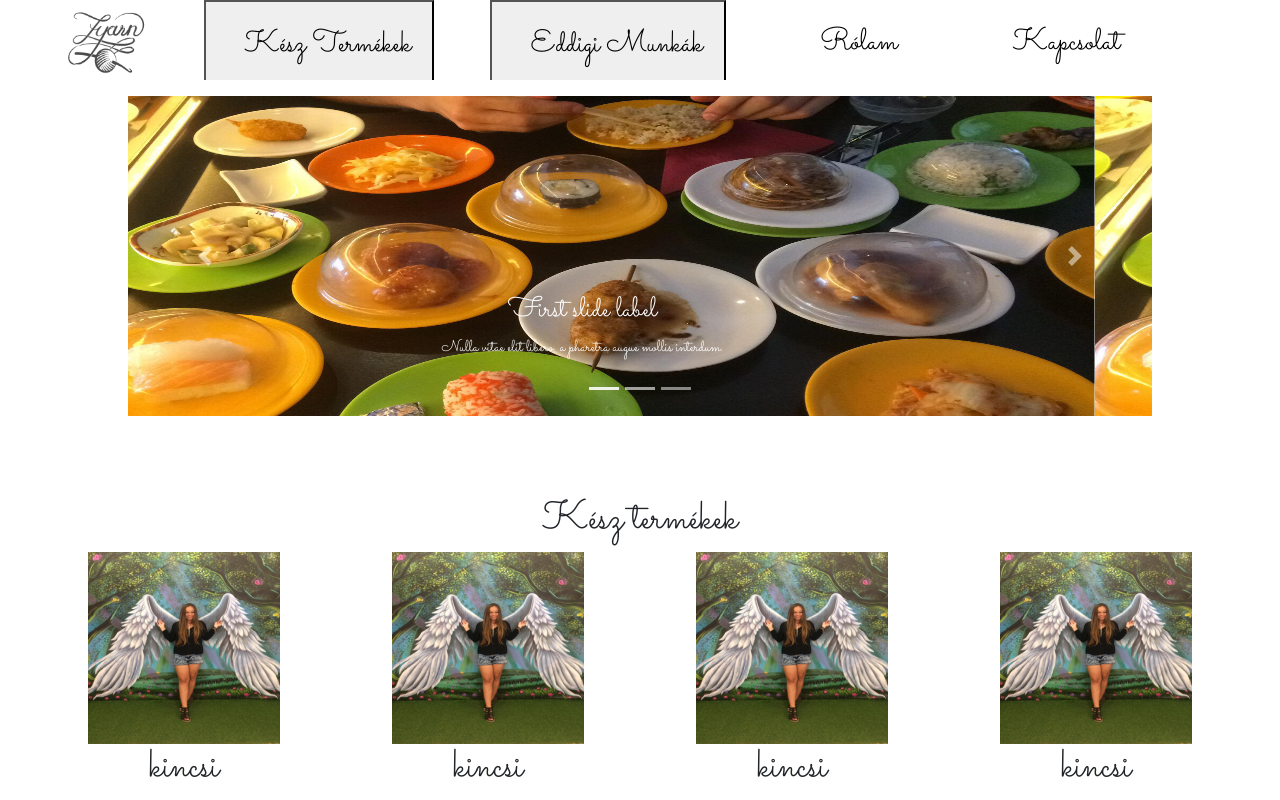
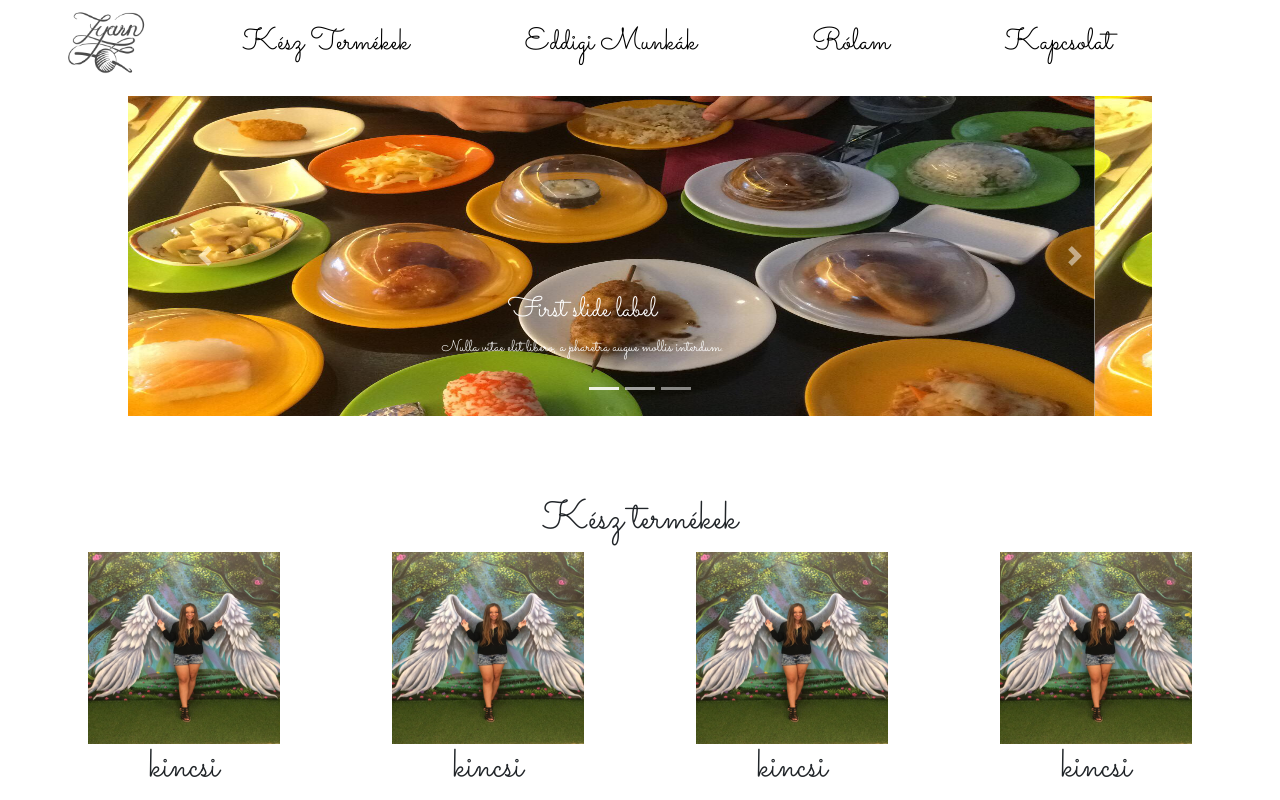
Before and after one commit to steven-trautmann/crochet-react-app, a React (Create React App) app: page / in a window 1280 px wide. Shown: the top 800 px of the page. Built offline with nearby package versions, Linux system fonts and the light colour scheme; no server answers.

Commit message:
desktop navbar style development

```diff
--- a/src/layout/Header.js
+++ b/src/layout/Header.js
@@ -116,25 +116,27 @@ export default function Header() {
     }
   `;
 
-  const Links = {
-    color: "black",
-    float: "left",
-    display: "block",
-    textAlign: "center",
-    marginLeft: "3.5rem",
-    textDecoration: "none",
-    fontSize: "1.9rem",
-    padding: "1.3rem",
-    paddingLeft: "3vw",
-    ":hover": {
-      backgroundColor: "#ddd",
-      color: "gray",
-    },
-    ":active": {
-      backgroundColor: "#2196f3",
-      color: `${currentTheme.color}`,
-    },
-  };
+  // const Links = {
+  //   border: "none",
+  //   backgroundColor: "white",
+  //   color: "black",
+  //   float: "left",
+  //   display: "block",
+  //   textAlign: "center",
+  //   marginLeft: "3.5rem",
+  //   textDecoration: "none",
+  //   fontSize: "1.9rem",
+  //   padding: "1.3rem",
+  //   paddingLeft: "3vw",
+  //   "&:hover": {
+  //     background: "gray",
+  //     color: "red",
+  //   },
+  //   "&:active": {
+  //     backgroundColor: "#2196f3",
+  //     color: `${currentTheme.color}`,
+  //   },
+  // };
 
   const toggleClasses = () => {
     let elements = document.getElementsByClassName("hamburger-menu");
@@ -169,23 +171,23 @@ export default function Header() {
     return (
       <div>
         <button
-          style={Links}
+          className="navItem"
           id="finishedProductsButton"
           onClick={() => finishedProductsDropper()}
         >
           Kész Termékek
         </button>
         <button
-          style={Links}
+          className="navItem"
           id="prevProductsButton"
           onClick={() => prevProductsDropper()}
         >
           Eddigi Munkák
         </button>
-        <Link style={Links} to="/history">
+        <Link className="navItem" to="/history">
           Rólam
         </Link>
-        <Link style={Links} to="/">
+        <Link className="navItem" to="/">
           Kapcsolat
         </Link>
       </div>
@@ -219,6 +221,7 @@ export default function Header() {
         style={{
           left: finishedProductsLeftFromWindow,
           width: finishedProductsWidthFromWindow,
+          textAlign: "center",
         }}
         className="dropDownDisquise"
       >
@@ -237,6 +240,7 @@ export default function Header() {
         style={{
           left: prevProductsLeftFromWindow,
           width: prevProductsWidthFromWindow,
+          textAlign: "center",
         }}
         className="dropDownDisquise"
       >
--- a/src/style/navBar.css
+++ b/src/style/navBar.css
@@ -29,3 +29,23 @@
   opacity: 0;
   transition: visibility 0.45s, opacity 0.45s linear;
 }
+
+.navItem {
+  border: none;
+  background-color: white;
+  color: black;
+  float: left;
+  display: block;
+  text-align: center;
+  margin-left: 3.5rem;
+  text-decoration: none;
+  font-size: 1.9rem;
+  padding: 1.3rem;
+  padding-left: 3vw;
+  outline: none;
+}
+
+.navItem:hover {
+  color: black;
+  background-color: lightgray;
+}
```
